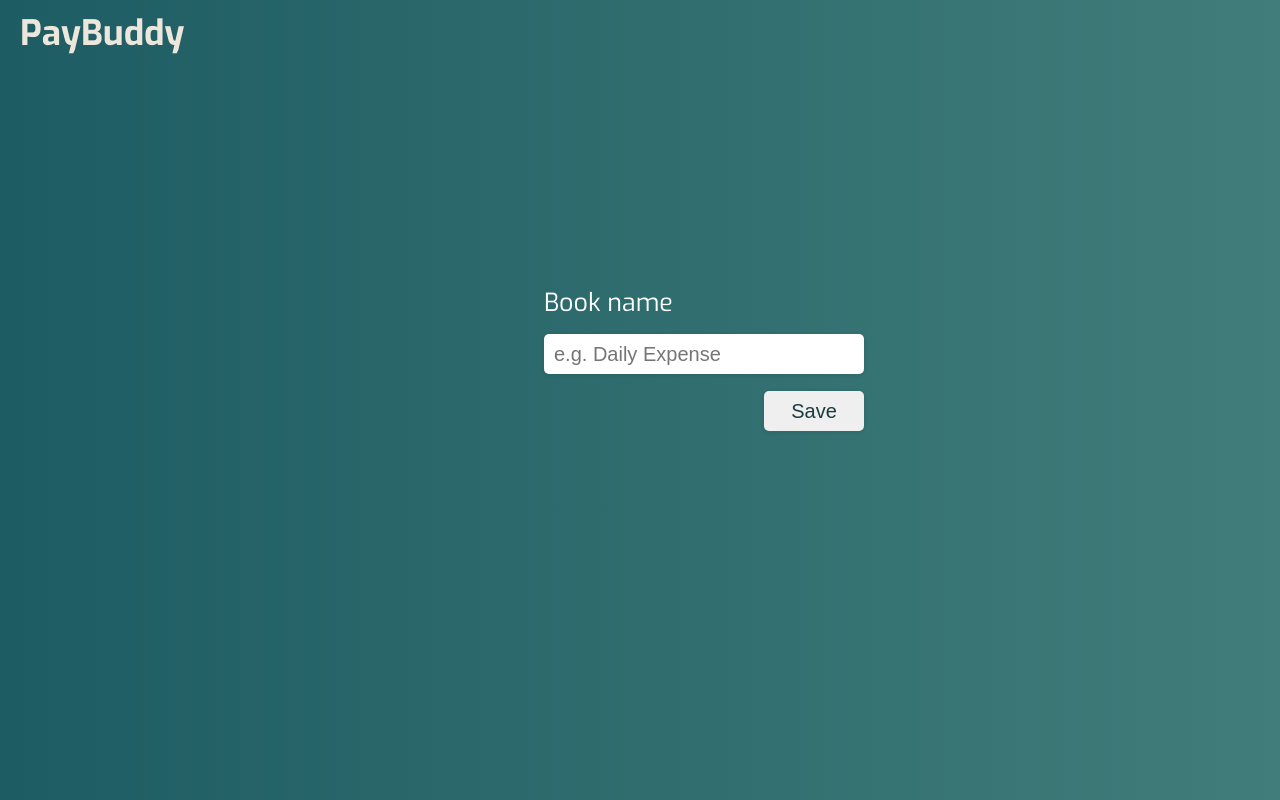
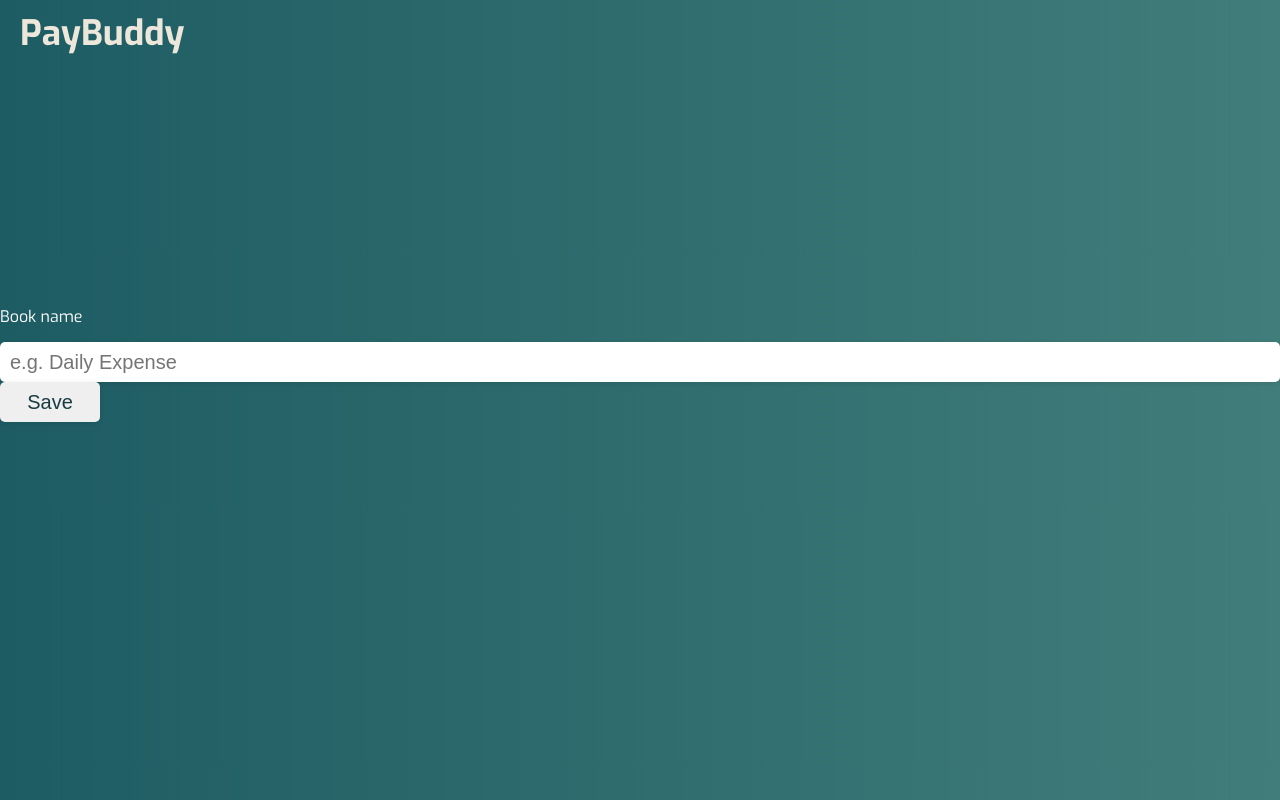
Before and after one commit to Naitik2929/PayBuddy_CE089_CE094_CE118, a PHP site: page /paybook/newbook.php in a window 1280 px wide. Run offline with PHP 8.4, Linux system fonts and the light colour scheme.

Commit message:
Update newbook.css

```diff
--- a/PayBuddy/css/newbook.css
+++ b/PayBuddy/css/newbook.css
@@ -20,20 +20,22 @@ body {
   font-size: 35px;
   padding-top: 10px;
   padding-left: 20px;
+
+  height: 37%;
 }
-span {
+.p-2 span {
   font-size: 25px;
+  margin-left: -55px;
 }
 .pos {
-  margin-top: 230px;
-  margin-left: 68vh;
-  width: 25%;
+  margin: 0 auto;
+  display: block;
+}
+.p-2 {
+  margin: 0 auto;
+  display: block;
 }
 .save {
-  margin-top: 17px;
-  float: right;
-  display: flex;
-  height: 40px;
   width: 100px;
   align-items: center;
   justify-content: center;
@@ -56,6 +58,7 @@ input {
   box-shadow: 0px 1px 5px rgba(0, 0, 0, 0.1);
 }
 .b_name {
+  /* display: flex; */
   margin-top: 15px;
   border-color: rgb(238 238 238 / var(--tw-border-opacity));
   padding: 0px;
```
